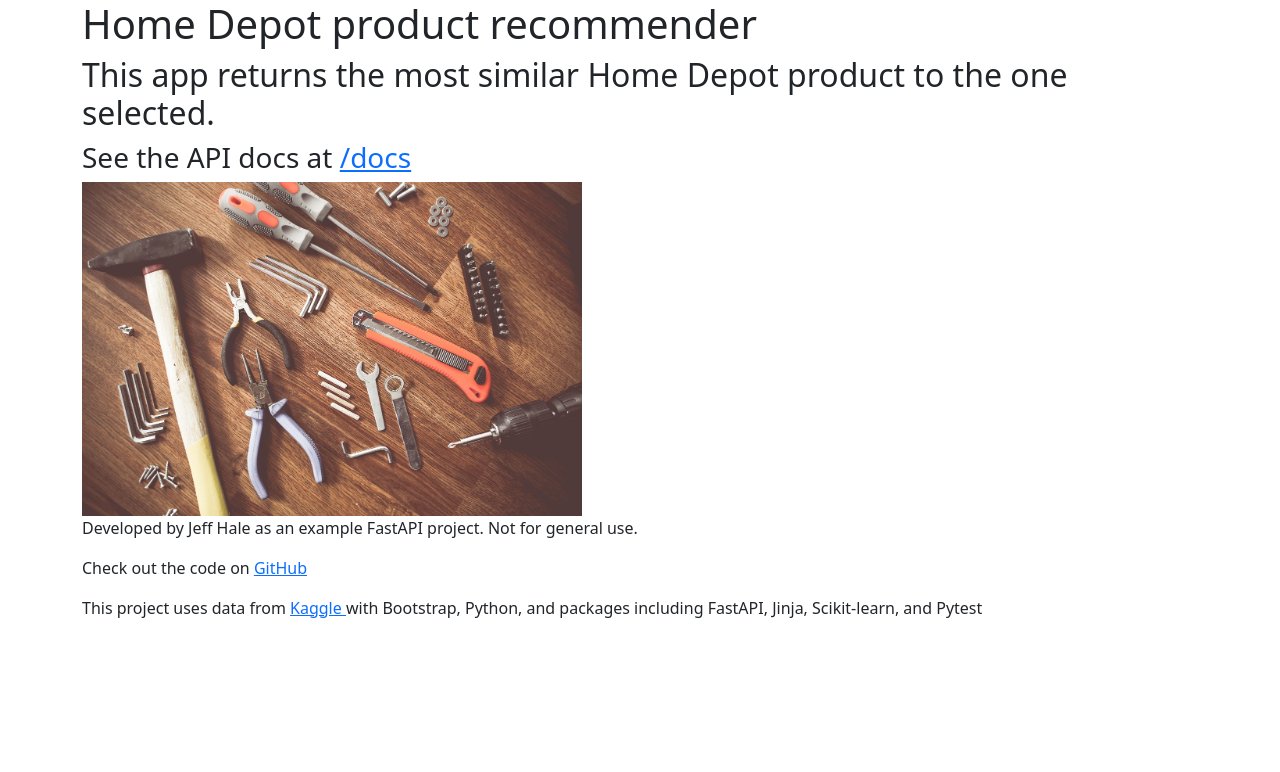
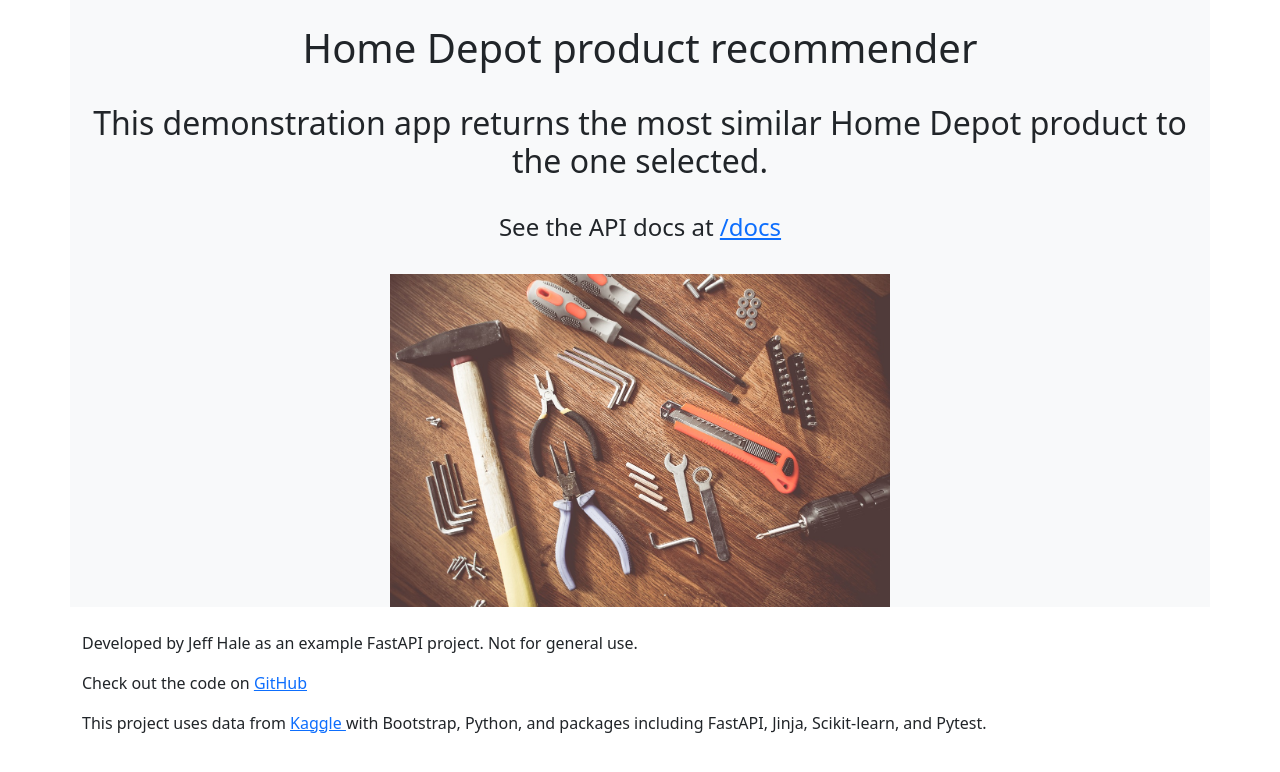
Before and after one commit to discdiver/recommend-api, a FastAPI app: page / in a window 1280 px wide. Shown: the top 772 px of the page. Run offline with FastAPI, Linux system fonts and the light colour scheme; parts of the project's set-up code (start-up, migrations or seed data) failed here and were passed over.

Commit message:
improve formatting

```diff
--- a/templates/index.html
+++ b/templates/index.html
@@ -15,16 +15,33 @@
   </head>
 
   <body>
+        <div class="container bg-light">
+            <div class="row">
+                <div class="col text-center">
+                    <br>
+                    <h1>Home Depot product recommender</h1>
+                    <br>
+
+                    <h2>This demonstration app returns the most similar Home Depot product to the one selected.</h2>
+                    <br>
+                    <h4>See the API docs at <a href='./docs'> /docs</a></h4>
+                    <br>
+                    <img src="{{ url_for('static', path='images/tools.jpeg') }}" alt='tools on a table'>
+                    <br>
+
+                </div>
+            </div>
+        </div>
         <div class="container">
-            <div class="row">
-                <div class="col">
-                    <h1>Home Depot product recommender</h1>
-                    <h2>This app returns the most similar Home Depot product to the one selected.</h2>
-                    <h3>See the API docs at <a href='./docs'> /docs</a></h3>
-                    <img src="{{ url_for('static', path='images/tools.jpeg') }}" alt='tools on a table'>
-                    <p>Developed by Jeff Hale as an example FastAPI project. Not for general use. <p>
-                    <p>Check out the code on <a href="https://github.com/discdiver/recommend-api"> GitHub</a></p>
-                    <p>This project uses data from <a href="https://www.kaggle.com/c/home-depot-product-search-relevance/data"> Kaggle </a> with Bootstrap, Python, and packages including FastAPI, Jinja, Scikit-learn, and Pytest</p>
+            <div clas="footer">
+                <div class="row">
+                    <div class="col">
+                        <br>
+                        <p>Developed by Jeff Hale as an example FastAPI project. Not for general use. <p>
+                        <p>Check out the code on <a href="https://github.com/discdiver/recommend-api"> GitHub</a></p>
+                        <p>This project uses data from <a href="https://www.kaggle.com/c/home-depot-product-search-relevance/data"> Kaggle </a>
+                            with Bootstrap, Python, and packages including FastAPI, Jinja, Scikit-learn, and Pytest.</p>
+                    </div>
                 </div>
             </div>
         </div>
```
